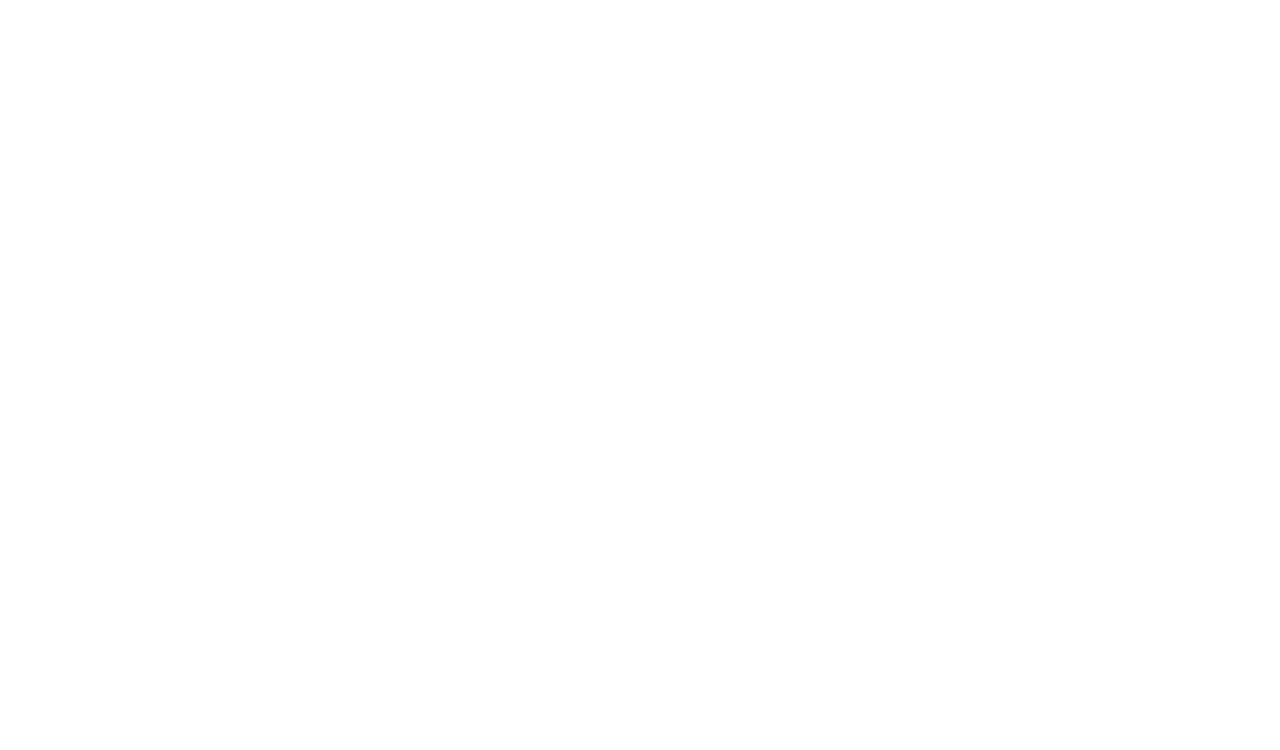
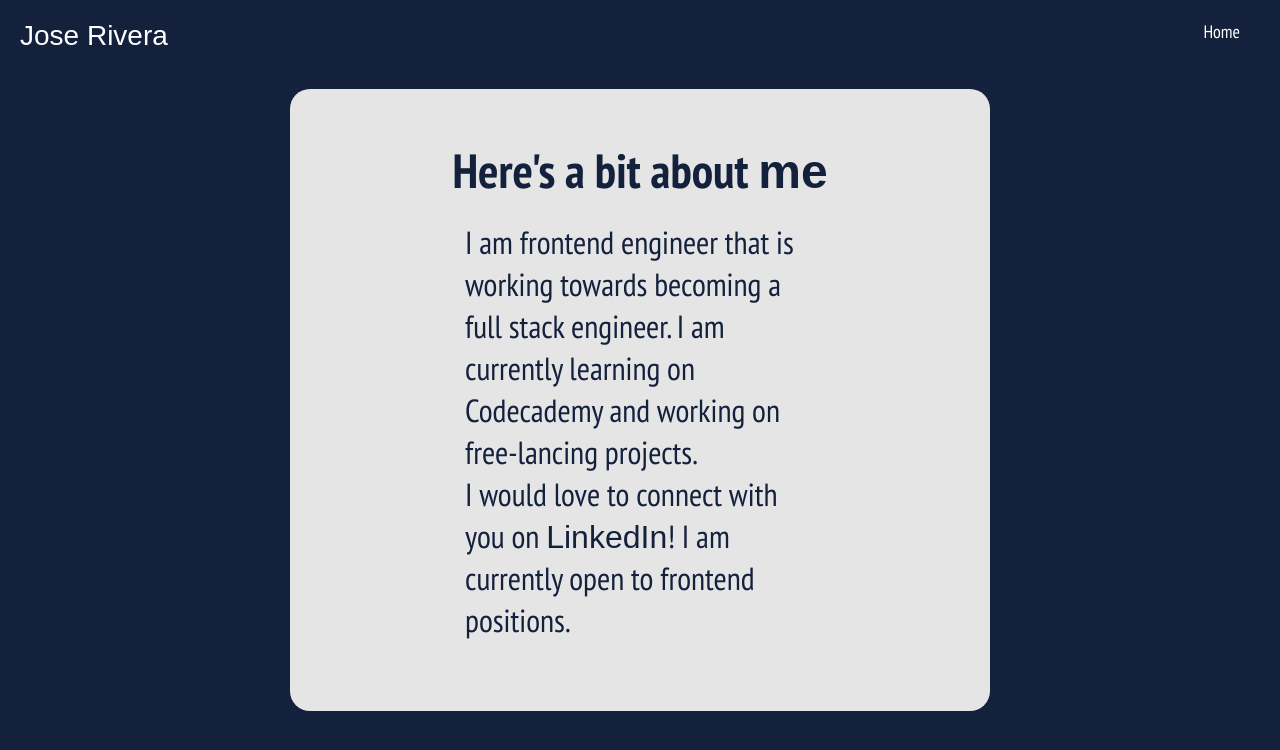
Before and after one commit to Jay-Rivera/codecademy_portfolio-project, a plain HTML site: page contact.html in a window 1280 px wide. Drawn offline with Linux system fonts and the light colour scheme; a web font is replaced by a local one.

Commit message:
Finished the website and made it dynamic

```diff
--- a/contact.html
+++ b/contact.html
@@ -0,0 +1,35 @@
+<!DOCTYPE html>
+<html lang="en">
+  <head>
+    <meta charset="UTF-8" />
+    <meta name="viewport" content="width=device-width, initial-scale=1.0" />
+    <link rel="stylesheet" href="styles.css" />
+    <title>Contact Jose</title>
+  </head>
+  <body>
+    <nav>
+      <a href="./index.html" class="logo alt__font">Jose Rivera</a>
+      <div class="nav__links">
+        <a href="./index.html">Home</a>
+      </div>
+    </nav>
+    <section id="contact">
+      <div class="contact__container">
+        <h1>Here's a bit about <span class="alt__font">me</span></h1>
+        <p>
+          I am frontend engineer that is working towards becoming a full stack
+          engineer. I am currently learning on Codecademy and working on
+          free-lancing projects.
+          <br />
+          I would love to connect with you on
+          <a
+            href="https://www.linkedin.com/in/jose-rivera-6628b3106/"
+            target="_blank"
+            class="alt__font"
+            >LinkedIn</a
+          >! I am currently open to frontend positions.
+        </p>
+      </div>
+    </section>
+  </body>
+</html>
--- a/styles.css
+++ b/styles.css
@@ -251,6 +251,50 @@ footer {
   }
 }
 
+/* Contact page */
+
+#contact {
+  height: 100vh;
+  width: 100%;
+  display: flex;
+  flex-direction: column;
+  justify-content: center;
+  align-items: center;
+}
+
+.contact__container {
+  background-color: var(--grey-color);
+  color: var(--darkblue-color);
+  padding: 50px;
+  text-align: center;
+  border-radius: 20px;
+  width: 700px;
+
+  h1 {
+    font-size: 48px;
+    width: 400px;
+    margin: 0 auto;
+  }
+
+  p {
+    font-size: 32px;
+    width: 350px;
+    margin: 20px auto;
+    text-align: left;
+  }
+
+  a {
+    color: var(--darkblue-color);
+    transition: all 300ms ease;
+  }
+
+  a:hover {
+    text-shadow: 0 0 2px var(--darkblue-color);
+    font-family: "Londrina Solid";
+    color: var(--vibrant-yellow);
+  }
+}
+
 /* Media Queries */
 
 /* Small laptops */
@@ -321,9 +365,24 @@ footer {
       font-size: 20px;
     }
   }
+
+  /* Contact Page */
+  .contact__container {
+    width: 90%;
+
+    h1 {
+      font-size: 36px;
+      width: auto;
+    }
+
+    p {
+      font-size: 24px;
+      width: 90%;
+    }
+  }
 }
 
-/* Phones */
+/* Phones
 @media (max-width: 480px) {
   ...;
-}
+} */
```
